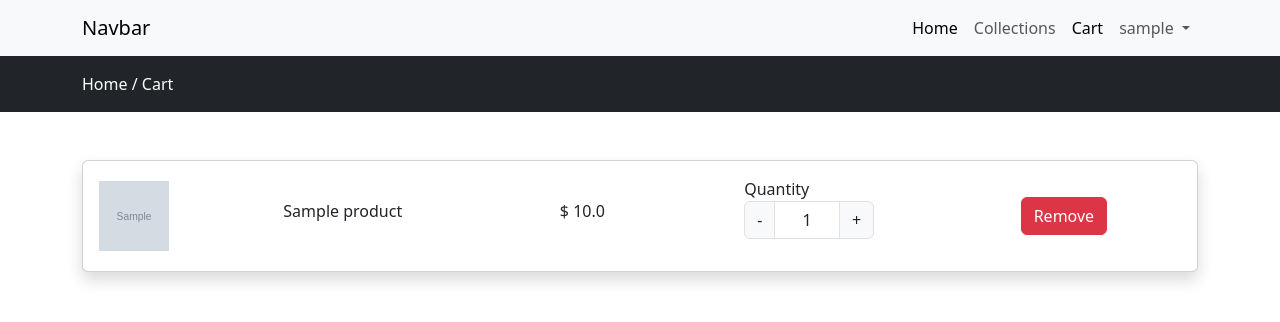
After one commit to mysteryjet/ecommerce-django, a Django app: page /cart in a window 1280 px wide. The commit adds this page. Shown: the top 322 px of the page. Run offline with Django 4.2, Linux system fonts and the light colour scheme; a user stored in the database is signed in; tables that the repository leaves empty hold one stand-in row (values such as "Sample post"); grey boxes marked "Sample" are stand-in pictures; some libraries are stand-ins or nearby versions.

Commit message:
Sexto commit. Se agrego vista del Cart para visualizar los productos en el y modificar la cantidad. Sigue el problema con el botón de incrementar cantidad.

```diff
--- a/static/js/custom.js
+++ b/static/js/custom.js
@@ -1,6 +1,6 @@
 $(document).ready(function () {
 
-    $('.icrement-btn').click(function (e) {
+    $('.increment-btn').click(function (e) {
         e.preventDefault();
 
         var inc_value = $(this).closest('.product_data').find('.qty-input').val();
--- a/store/controller/cart.py
+++ b/store/controller/cart.py
@@ -25,3 +25,8 @@ def addtocart(request):
             return JsonResponse({'status': "Login to continue"})
 
     return redirect('/')
+
+def viewcart(request):
+    cart = Cart.objects.filter(user=request.user)
+    context = {'cart': cart}
+    return render(request, 'store/cart.html', context)
--- /dev/null
+++ b/store/templates/store/cart.html
@@ -0,0 +1,62 @@
+{% extends 'store/layouts/main.html' %}
+
+{% block content %}
+
+<div class="py-3 bg-dark">
+    <div class="container">
+        <a class="text-white" href="{% url 'home' %}"> Home /</a>
+        <a class="text-white" href="{% url 'cart' %}"> Cart </a>
+    </div>
+</div>
+
+
+<div class="py-5">
+    <div class="container">
+        <div class="row">
+            <div class="col-md-12">
+                <div class="card shadow">
+                    <div class="card-body">
+                        {% if cart %}
+                            {% for item in cart %}
+                                <div class="row product_data">
+                                    <div class="col-md-2 my-auto">
+                                        <img src="{{ item.product.product_image.url }}" alt="{{ item.product.name}}" height="70px" width="70px">
+                                    </div>
+                                    <div class="col-md-3 my-auto">
+                                        <h6>{{ item.product.name }}</h6>
+                                    </div>
+                                    <div class="col-md-2 my-auto">
+                                        <h6> $ {{ item.product.selling_price }}</h6>
+                                    </div>
+                                    <div class="col-md-3 my-auto">
+                                        <input type="hidden" class="prod_id" value="{{ item.product_id }}">
+                                        {% csrf_token %}
+                                        {% if item.product.quantity >= item.product_qty %}
+                                            <label for="Quantity">Quantity</label>
+                                            <div class="input-group text-center mb-3" style="width:130px;">
+                                                <button class="input-group-text changeQuantity decrement-btn">-</button>
+                                                <input type="text" name="quantity" class="form-control qty-input text-center" value="1">
+                                                <button class="input-group-text changeQuantity increment-btn">+</button>
+                                            </div>
+                                        {% else %}
+                                            <h6>Out of stock</h6>
+                                        {% endif %}
+                                    </div>
+                                    <div class="col-md-2 my-auto">
+                                        <button class="btn btn-danger delete-cart-item">Remove</button>
+                                    </div>
+                                </div>
+                            {% endfor %}
+                        {% else %}
+                            <h4>Your cart is empy</h4>
+                        {% endif %}
+                    </div>
+                </div>
+            </div>
+        </div>
+    </div>
+</div>
+
+
+
+{% endblock content %}
--- a/store/templates/store/inc/navbar.html
+++ b/store/templates/store/inc/navbar.html
@@ -11,6 +11,9 @@
             </li>
             <li class="nav-item">
             <a class="nav-link" href="{% url 'collections' %}">Collections</a>
+            </li>
+            <li class="nav-item">
+                <a class="nav-link active" aria-current="page" href="{% url 'cart' %}">Cart</a>
             </li>
             {% if request.user.is_authenticated %}
             <li class="nav-item dropdown">
@@ -33,9 +36,6 @@
                 </li>
             {% endif %}
 
-            <li class="nav-item">
-            <a class="nav-link disabled">Disabled</a>
-            </li>
         </ul>
         </div>
     </div>
--- a/store/urls.py
+++ b/store/urls.py
@@ -15,4 +15,6 @@ urlpatterns = [
     path('logout/', authview.logoutpage, name="logout"),
 
     path('add-to-cart', cart.addtocart, name="addtocart"),
+
+    path('cart', cart.viewcart, name='cart'),
 ]
```
